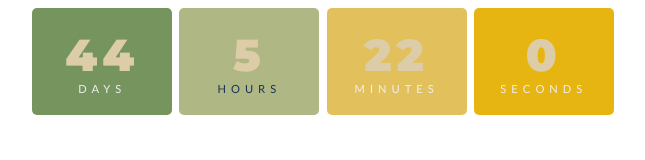
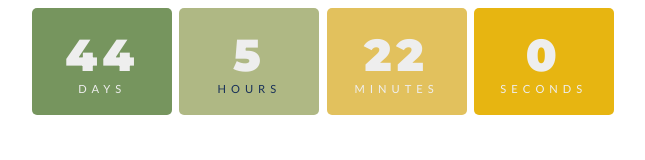
Before and after one commit to Flower266/countdown.1, a plain HTML site: page index.html in a window 1280 px wide. Shown: the whole page, without its empty margins (317-962 px from the left). Drawn offline with Linux system fonts and the light colour scheme.

Commit message:
Update index.html

```diff
--- a/index.html
+++ b/index.html
@@ -46,7 +46,7 @@ body{
 
 .numbers {
   font-family: 'Montserrat', sans-serif;
-  color:  #DCCDA8;
+  color:  #eeeeee;
   font-size: 4em;
   text-align: center;
 }
```
